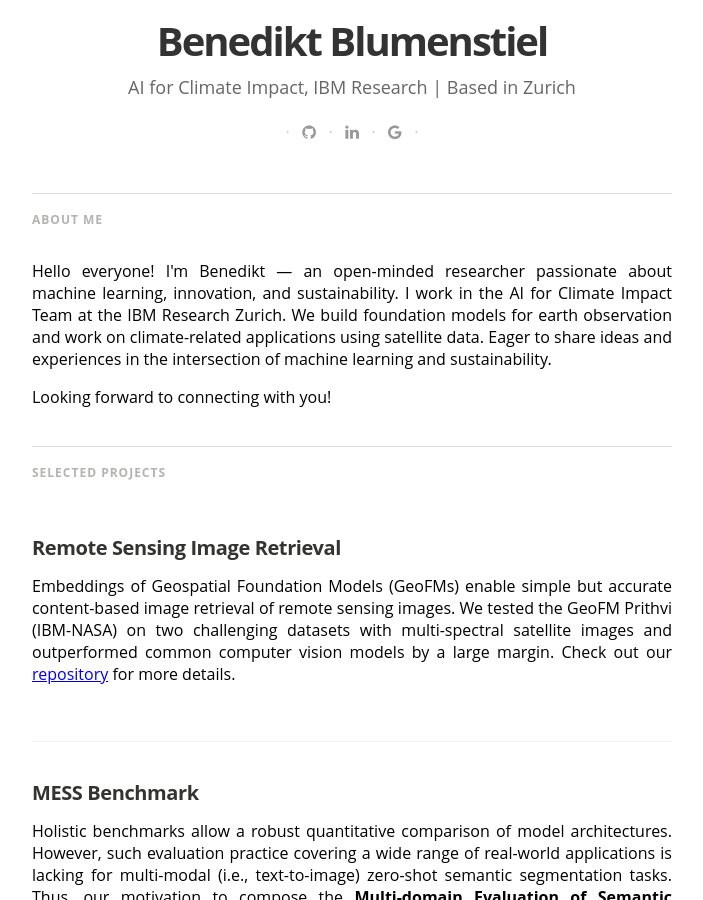
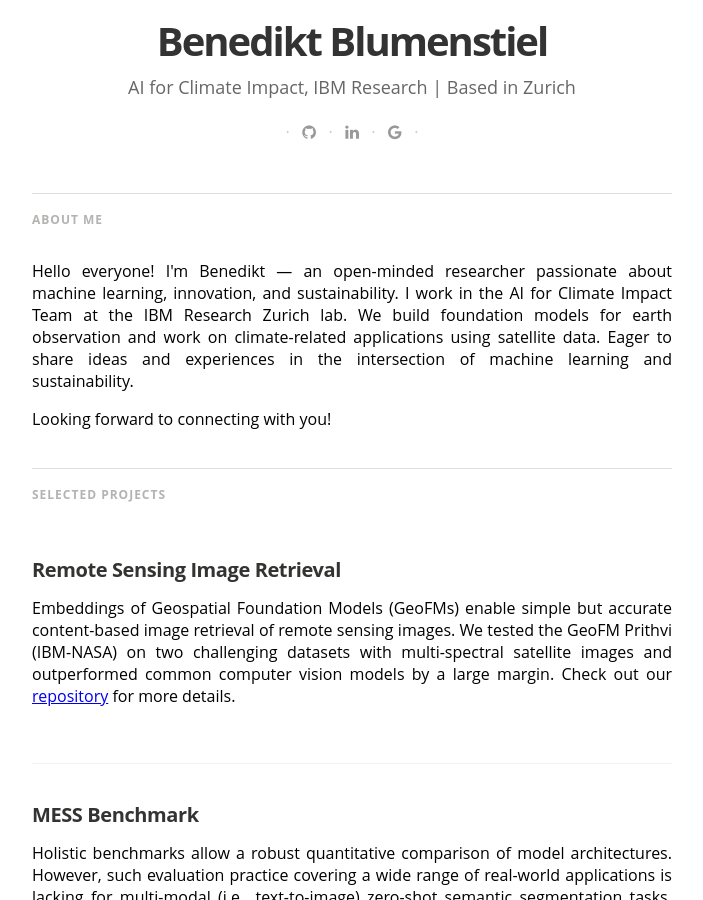
Before and after one commit to blumenstiel/blumenstiel.github.io, a Jekyll site: the page built from index.html, in a window 1280 px wide and 900 px high, scrolled down 518 px. Shown: the whole window, without its empty margins (288-991 px from the left). Built offline with Jekyll 4.4.1, drawn with Linux system fonts in a browser that asks for light colours; nearby versions of some CDN libraries; some web fonts are replaced; the list of posts is cut into pages by our own code.

Commit message:
Updated website

```diff
--- a/_config.yml
+++ b/_config.yml
@@ -67,7 +67,7 @@
 
 # Resume
 aboutme:
-  - Hello everyone! I'm Benedikt — an open-minded researcher passionate about machine learning, innovation, and sustainability. I work in the AI for Climate Impact Team at the IBM Research Zurich. We build foundation models for earth observation and work on climate-related applications using satellite data. Eager to share ideas and experiences in the intersection of machine learning and sustainability.
+  - Hello everyone! I'm Benedikt — an open-minded researcher passionate about machine learning, innovation, and sustainability. I work in the AI for Climate Impact Team at the IBM Research Zurich lab. We build foundation models for earth observation and work on climate-related applications using satellite data. Eager to share ideas and experiences in the intersection of machine learning and sustainability.
   - Looking forward to connecting with you!
 
 selected:
```
